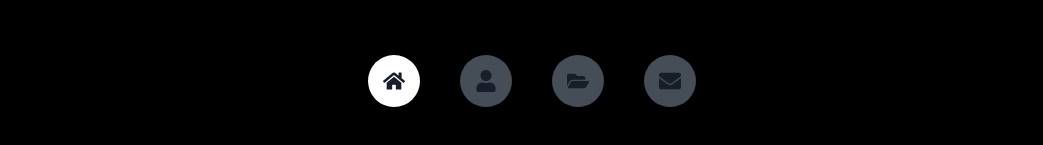
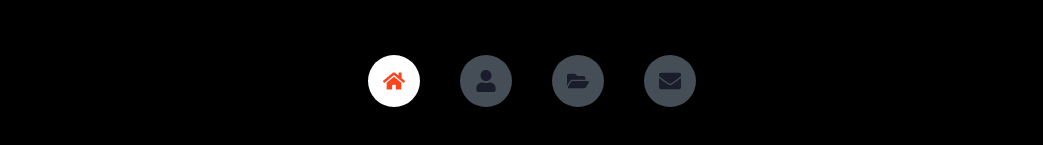
Before and after one commit to aruntutter/personal-portfolio, a React (Vite) app: page / in a window 1280 px wide. Shown: the part 667-812 px from the top of the page, without its empty margins (108-1151 px from the left). Built offline with nearby package versions, Linux system fonts and the light colour scheme.

Commit message:
Implement dynamic active state handling in Navbar

```diff
--- a/src/components/navbar/Navbar.css
+++ b/src/components/navbar/Navbar.css
@@ -48,6 +48,9 @@
 /* Active nav item */
 .nav-item.active {
   background-color: #fff;
+}
+
+.nav-link.active .nav-icon {
   color: var(--color-orange);
 }
 
--- a/src/components/navbar/Navbar.jsx
+++ b/src/components/navbar/Navbar.jsx
@@ -26,7 +26,7 @@ const Navbar = () => {
         <li className={`nav-item ${activeNavItem === "home" ? "active" : ""}`}>
           <Link
             to="/"
-            className="nav-link"
+            className={`nav-link ${activeNavItem === "home" ? "active" : ""}`}
             onClick={() => handleNavItemClick("home")}
           >
             <FaHome className="nav-icon" />
@@ -35,7 +35,7 @@ const Navbar = () => {
         <li className={`nav-item ${activeNavItem === "about" ? "active" : ""}`}>
           <Link
             to="/about"
-            className="nav-link"
+            className={`nav-link ${activeNavItem === "about" ? "active" : ""}`}
             onClick={() => handleNavItemClick("about")}
           >
             <FaUser className="nav-icon" />
@@ -48,7 +48,9 @@ const Navbar = () => {
         >
           <Link
             to="/portfolio"
-            className="nav-link"
+            className={`nav-link ${
+              activeNavItem === "portfolio" ? "active" : ""
+            }`}
             onClick={() => handleNavItemClick("portfolio")}
           >
             <FaFolderOpen className="nav-icon" />
@@ -59,7 +61,9 @@ const Navbar = () => {
         >
           <Link
             to="/contact"
-            className="nav-link"
+            className={`nav-link ${
+              activeNavItem === "contact" ? "active" : ""
+            }`}
             onClick={() => handleNavItemClick("contact")}
           >
             <FaEnvelope className="nav-icon" />
```
